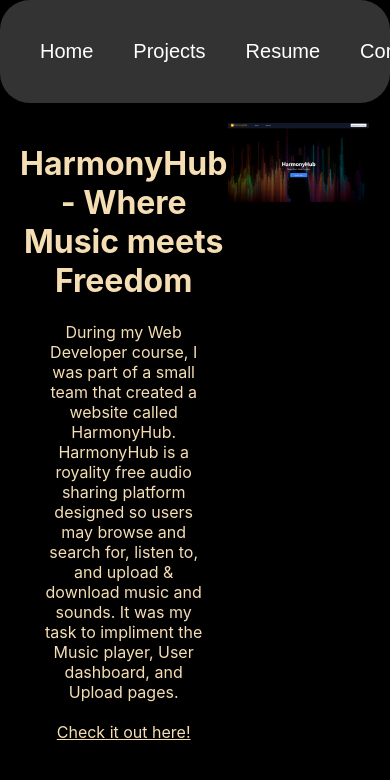
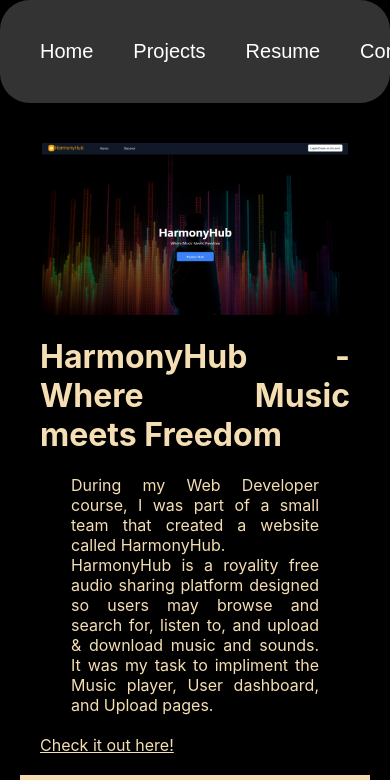
Before and after one commit to DrSloughKeg/DrSloughKeg.github.io, a React (Create React App) app: page /projects in a window 390 px wide. Shown: the top 780 px of the page. Built offline with nearby package versions, Linux system fonts and the light colour scheme.

Commit message:
small screen css fix

```diff
--- a/src/App.css
+++ b/src/App.css
@@ -1,22 +1,21 @@
 .App {
   text-align: center;
 }
-
+body {
+  background-color: black;
+  color: wheat;
+}
+span {
+  color: red;
+}
 .mainBox {
   display: flex;
   align-items: center;
   flex-direction: column;
 }
-
-body {
-  background-color: black;
-  color: wheat;
-}
-
 .mainBox a {
   color: wheat;
 }
-
 .mainBox a:hover {
   color: lightblue;
 }
@@ -30,14 +29,12 @@
   justify-content: space-evenly;
   font-family: Arial, Helvetica, sans-serif;
 }
-
 .navbar a {
   color: white;
   font-size: 20px;
   margin: 20px;
   text-decoration: none;
 }
-
 .navbar a:hover {
   color: lightblue;
 }
@@ -48,7 +45,6 @@
   display: block;
   margin: auto;
 }
-
 .textblock {
   max-width: 600px;
   width: 80%;
@@ -58,8 +54,10 @@
 
 .splitbox {
   display: flex;
+  padding: 20px;
   margin: 20px;
   justify-content: space-evenly;
+  border-bottom: 5px solid wheat;
 }
 .rightbox {
   align-self: center;
@@ -75,8 +73,8 @@
 
 .ContactForm {
   width: 600px;
+  max-width: 98%;
 }
-
 form {
   display: flex;
   align-items: flex-start;
@@ -126,6 +124,11 @@
   }
 }
 
-span {
-  color: red;
+@media (max-width: 940px) {
+  .splitbox {
+    flex-direction: column-reverse;
+  }
+  .App {
+    text-align: justify;
+  }
 }
--- a/src/pages/home.js
+++ b/src/pages/home.js
@@ -3,10 +3,6 @@
 function Home() {
   return (
     <div className="mainBox">
-      <br />
-      <br />
-      <br />
-      <br />
       <p className="textblock">
         Hi, My name is Benjamin Pye. I'm a Web Developer and Programmer living
         in Montreal. I'm trained in both front and back-end development. I love
```
Also changed, not shown: public/JustSell.png.
